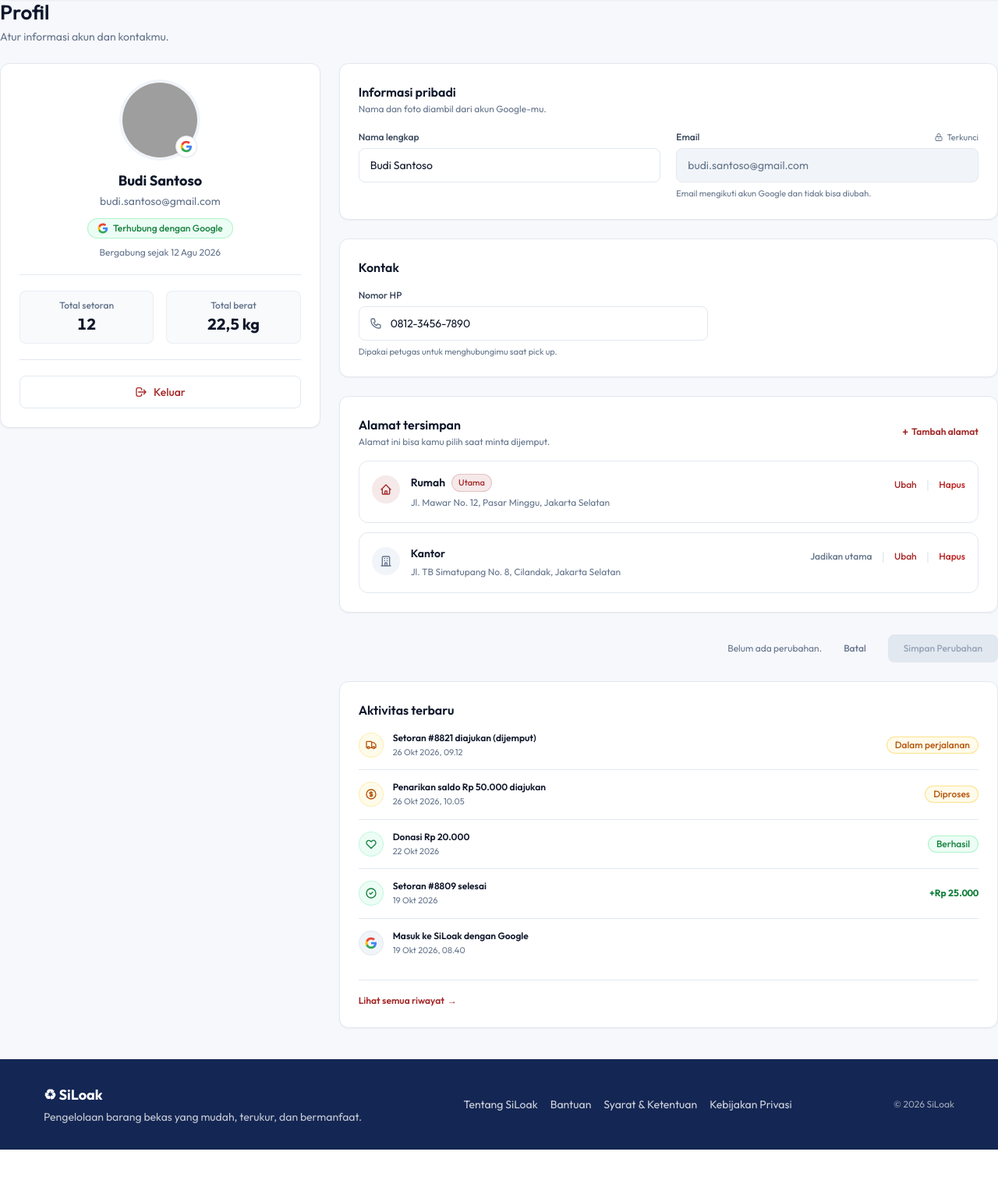
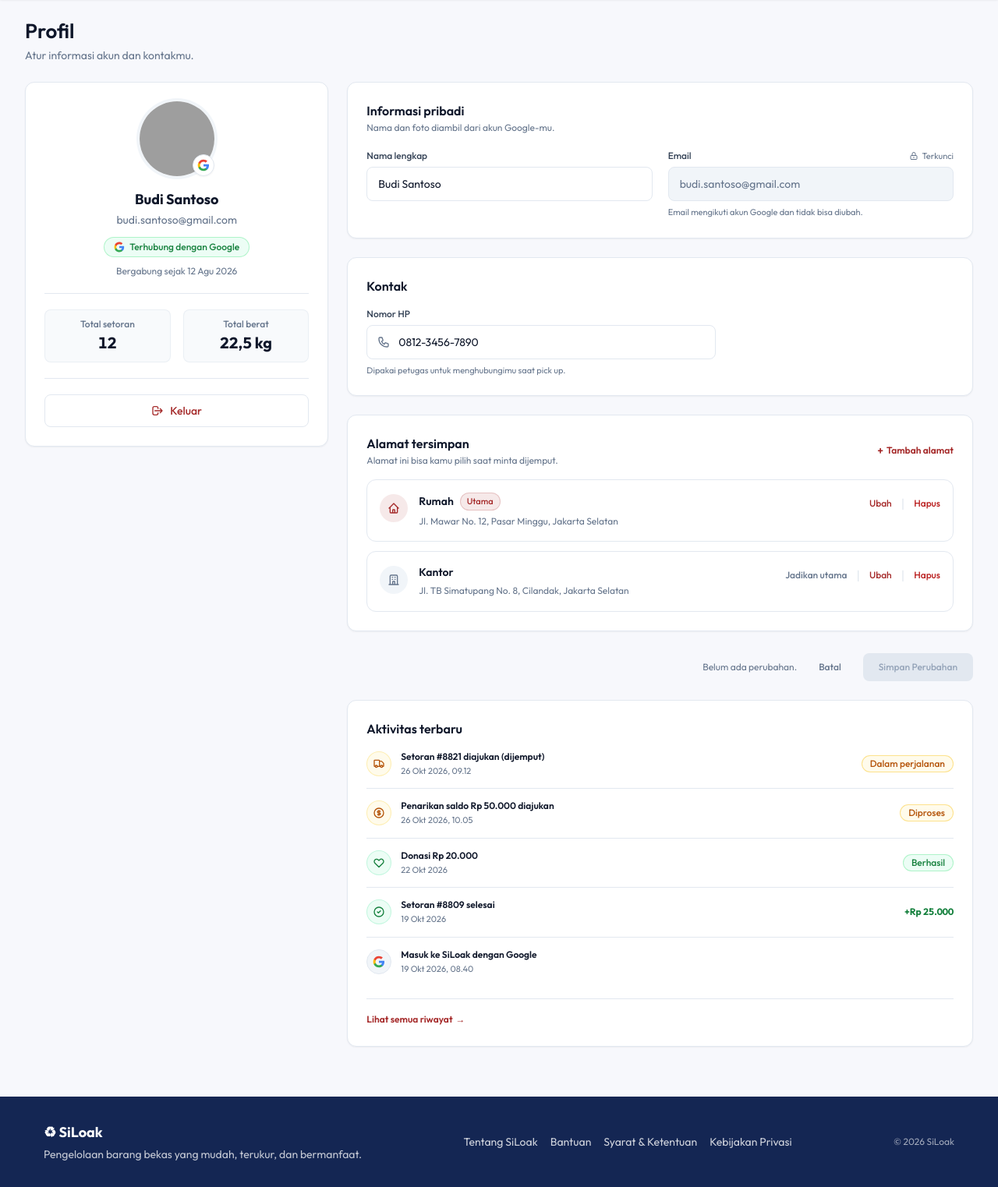
Before and after one commit to SiLoak/website, a Django app: page /profile/ in a window 1280 px wide. Shown: the part 64-1587 px from the top of the page at 78% size. Before the commit the page ends 1539 px from the top, so only its background shows below. Run offline with Django 5.2, Linux system fonts and the light colour scheme; grey boxes are pictures that could not be loaded.

Commit message:
style: redesign profile page

```diff
--- a/templates/profile.html
+++ b/templates/profile.html
@@ -3,17 +3,18 @@
 {% block content %}
 {% include "components/navbar.html" with active_item="profile" %}
 <main id="main-content" class="min-h-screen bg-page-bg">
+<div class="mx-auto w-full max-w-[1600px] px-4 py-6 sm:px-6 lg:px-8">
 <!-- Page Header -->
 <div class="mb-6">
 <h1 class="text-[26px] font-semibold text-[#0F172A] leading-tight">Profil</h1>
 <p class="text-sm text-[#64748B] mt-1">Atur informasi akun dan kontakmu.</p>
 </div>
 <!-- 2-Column Layout (32% Left, 68% Right, 24px gap) -->
-<div class="grid grid-cols-1 lg:grid-cols-12 gap-6 items-start">
+<div class="grid grid-cols-1 items-start gap-4 md:gap-6 lg:grid-cols-12">
 <!-- LEFT COLUMN (~32% -> lg:col-span-4) -->
 <div class="lg:col-span-4 space-y-6">
 <!-- Profile Summary Card -->
-<div class="bg-white rounded-xl border border-[#E2E8F0] p-6 shadow-sm flex flex-col items-center text-center">
+<div class="flex flex-col items-center rounded-xl border border-[#E2E8F0] bg-white p-4 text-center shadow-sm sm:p-6">
 <!-- 96px Round Avatar -->
 <div class="relative mb-4">
 <div class="w-24 h-24 rounded-full overflow-hidden ring-4 ring-[#F1F5F9] shadow-sm">
@@ -71,7 +72,7 @@
 <!-- RIGHT COLUMN (~68% -> lg:col-span-8) -->
 <div class="lg:col-span-8 space-y-6">
 <!-- Card 1: Informasi pribadi -->
-<div class="bg-white rounded-xl border border-[#E2E8F0] p-6 shadow-sm">
+<div class="rounded-xl border border-[#E2E8F0] bg-white p-4 shadow-sm sm:p-6">
 <div class="mb-5">
 <h3 class="text-base font-semibold text-[#0F172A]">Informasi pribadi</h3>
 <p class="text-xs text-[#64748B] mt-0.5">Nama dan foto diambil dari akun Google-mu.</p>
@@ -105,7 +106,7 @@
 </div>
 </div>
 <!-- Card 2: Kontak -->
-<div class="bg-white rounded-xl border border-[#E2E8F0] p-6 shadow-sm">
+<div class="rounded-xl border border-[#E2E8F0] bg-white p-4 shadow-sm sm:p-6">
 <div class="mb-4">
 <h3 class="text-base font-semibold text-[#0F172A]">Kontak</h3>
 </div>
@@ -123,8 +124,8 @@
 </div>
 </div>
 <!-- Card 3: Alamat tersimpan -->
-<div class="bg-white rounded-xl border border-[#E2E8F0] p-6 shadow-sm">
-<div class="flex items-center justify-between mb-4">
+<div class="rounded-xl border border-[#E2E8F0] bg-white p-4 shadow-sm sm:p-6">
+<div class="mb-4 flex flex-col items-start gap-2 sm:flex-row sm:items-center sm:justify-between">
 <div>
 <h3 class="text-base font-semibold text-[#0F172A]">Alamat tersimpan</h3>
 <p class="text-xs text-[#64748B] mt-0.5">Alamat ini bisa kamu pilih saat minta dijemput.</p>
@@ -137,137 +138,137 @@
 </div>
 <div class="space-y-3">
 <!-- Address Row 1: Rumah (Utama) -->
-<div class="p-4 rounded-xl border border-[#E2E8F0] bg-[#FFFFFF] hover:border-slate-300 transition flex items-start justify-between gap-4">
-<div class="flex items-start gap-3.5">
+<div class="flex flex-col items-stretch justify-between gap-3 rounded-xl border border-[#E2E8F0] bg-[#FFFFFF] p-3 transition hover:border-slate-300 sm:flex-row sm:items-start sm:gap-4 sm:p-4">
+<div class="flex min-w-0 items-start gap-3.5">
 <div class="w-9 h-9 rounded-full bg-[#A52A2A]/10 text-[#A52A2A] flex items-center justify-center shrink-0 mt-0.5">
 <svg class="w-4 h-4" fill="none" stroke="currentColor" viewbox="0 0 24 24">
 <path d="M3 12l2-2m0 0l7-7 7 7M5 10v10a1 1 0 001 1h3m10-11l2 2m-2-2v10a1 1 0 01-1 1h-3m-6 0a1 1 0 001-1v-4a1 1 0 011-1h2a1 1 0 011 1v4a1 1 0 001 1m-6 0h6" stroke-linecap="round" stroke-linejoin="round" stroke-width="2"></path>
 </svg>
 </div>
-<div>
+<div class="min-w-0">
 <div class="flex items-center gap-2">
 <span class="text-sm font-semibold text-[#0F172A]">Rumah</span>
 <span class="px-2 py-0.5 rounded-full text-[11px] font-medium bg-[#A52A2A]/10 text-[#A52A2A] border border-[#A52A2A]/20">Utama</span>
 </div>
-<p class="text-xs text-[#64748B] mt-1 leading-relaxed">Jl. Mawar No. 12, Pasar Minggu, Jakarta Selatan</p>
+<p class="mt-1 break-words text-xs leading-relaxed text-[#64748B]">Jl. Mawar No. 12, Pasar Minggu, Jakarta Selatan</p>
 </div>
 </div>
-<div class="flex items-center gap-3 shrink-0 pt-0.5">
+<div class="flex flex-wrap items-center justify-end gap-x-3 gap-y-2 pt-0.5 sm:shrink-0">
 <button class="text-xs font-medium text-[#A52A2A] hover:underline" type="button">Ubah</button>
-<span class="text-[#E2E8F0]">|</span>
+<span class="hidden text-[#E2E8F0] sm:inline">|</span>
 <button class="text-xs font-medium text-[#B91C1C] hover:underline" type="button">Hapus</button>
 </div>
 </div>
 <!-- Address Row 2: Kantor -->
-<div class="p-4 rounded-xl border border-[#E2E8F0] bg-[#FFFFFF] hover:border-slate-300 transition flex items-start justify-between gap-4">
-<div class="flex items-start gap-3.5">
+<div class="flex flex-col items-stretch justify-between gap-3 rounded-xl border border-[#E2E8F0] bg-[#FFFFFF] p-3 transition hover:border-slate-300 sm:flex-row sm:items-start sm:gap-4 sm:p-4">
+<div class="flex min-w-0 items-start gap-3.5">
 <div class="w-9 h-9 rounded-full bg-[#F1F5F9] text-[#64748B] flex items-center justify-center shrink-0 mt-0.5">
 <svg class="w-4 h-4" fill="none" stroke="currentColor" viewbox="0 0 24 24">
 <path d="M19 21V5a2 2 0 00-2-2H7a2 2 0 00-2 2v16m14 0h2m-2 0h-5m-9 0H3m2 0h5M9 7h1m-1 4h1m4-4h1m-1 4h1m-5 10v-5a1 1 0 011-1h2a1 1 0 011 1v5m-4 0h4" stroke-linecap="round" stroke-linejoin="round" stroke-width="2"></path>
 </svg>
 </div>
-<div>
+<div class="min-w-0">
 <div class="flex items-center gap-2">
 <span class="text-sm font-semibold text-[#0F172A]">Kantor</span>
 </div>
-<p class="text-xs text-[#64748B] mt-1 leading-relaxed">Jl. TB Simatupang No. 8, Cilandak, Jakarta Selatan</p>
+<p class="mt-1 break-words text-xs leading-relaxed text-[#64748B]">Jl. TB Simatupang No. 8, Cilandak, Jakarta Selatan</p>
 </div>
 </div>
-<div class="flex items-center gap-3 shrink-0 pt-0.5">
+<div class="flex flex-wrap items-center justify-end gap-x-3 gap-y-2 pt-0.5 sm:shrink-0">
 <button class="text-xs font-medium text-[#64748B] hover:text-[#A52A2A] transition" type="button">Jadikan utama</button>
-<span class="text-[#E2E8F0]">|</span>
+<span class="hidden text-[#E2E8F0] sm:inline">|</span>
 <button class="text-xs font-medium text-[#A52A2A] hover:underline" type="button">Ubah</button>
-<span class="text-[#E2E8F0]">|</span>
+<span class="hidden text-[#E2E8F0] sm:inline">|</span>
 <button class="text-xs font-medium text-[#B91C1C] hover:underline" type="button">Hapus</button>
 </div>
 </div>
 </div>
 </div>
 <!-- Save bar (aligned right) -->
-<div class="flex items-center justify-end gap-3 pt-1">
-<span class="text-xs text-[#64748B]">Belum ada perubahan.</span>
-<button class="px-4 py-2 text-xs font-medium text-[#64748B] hover:text-[#0F172A] transition" type="button">Batal</button>
-<button class="px-5 py-2.5 rounded-lg bg-[#E2E8F0] text-[#94A3B8] font-medium text-xs cursor-not-allowed select-none transition" disabled="" type="button">
+<div class="flex flex-col items-stretch gap-2 pt-1 sm:flex-row sm:items-center sm:justify-end sm:gap-3">
+<span class="text-xs text-[#64748B] sm:text-right">Belum ada perubahan.</span>
+<button class="px-4 py-2 text-xs font-medium text-[#64748B] transition hover:text-[#0F172A]" type="button">Batal</button>
+<button class="rounded-lg bg-[#E2E8F0] px-5 py-2.5 text-xs font-medium text-[#94A3B8] transition cursor-not-allowed select-none" disabled="" type="button">
             Simpan Perubahan
           </button>
 </div>
 <!-- Card 4: Aktivitas terbaru -->
-<div class="bg-white rounded-xl border border-[#E2E8F0] p-6 shadow-sm">
+<div class="rounded-xl border border-[#E2E8F0] bg-white p-4 shadow-sm sm:p-6">
 <div class="mb-4">
 <h3 class="text-base font-semibold text-[#0F172A]">Aktivitas terbaru</h3>
 </div>
 <div class="divide-y divide-[#E2E8F0]">
 <!-- Activity 1 -->
-<div class="py-3.5 flex items-center justify-between gap-4 first:pt-0">
-<div class="flex items-center gap-3">
+<div class="flex items-start justify-between gap-3 py-3.5 first:pt-0 sm:items-center sm:gap-4">
+<div class="flex min-w-0 items-center gap-3">
 <div class="w-8 h-8 rounded-full bg-amber-50 text-amber-700 border border-amber-200/60 flex items-center justify-center shrink-0">
 <svg class="w-4 h-4" fill="none" stroke="currentColor" viewbox="0 0 24 24">
 <path d="M13 16V6a1 1 0 00-1-1H4a1 1 0 00-1 1v10a1 1 0 001 1h1m8-1a1 1 0 01-1 1H9m4-1V8a1 1 0 011-1h2.586a1 1 0 01.707.293l3.414 3.414a1 1 0 01.293.707V16a1 1 0 01-1 1h-1m-6-1a1 1 0 001 1h1M5 17a2 2 0 104 0m-4 0a2 2 0 114 0m6 0a2 2 0 104 0m-4 0a2 2 0 114 0" stroke-linecap="round" stroke-linejoin="round" stroke-width="2"></path>
 </svg>
 </div>
-<div>
-<p class="text-xs font-semibold text-[#0F172A]">Setoran #8821 diajukan (dijemput)</p>
+<div class="min-w-0">
+<p class="break-words text-xs font-semibold text-[#0F172A]">Setoran #8821 diajukan (dijemput)</p>
 <p class="text-[11px] text-[#64748B] mt-0.5">26 Okt 2026, 09.12</p>
 </div>
 </div>
-<span class="px-2.5 py-0.5 rounded-full text-xs font-medium bg-[#FFFBEB] text-[#B45309] border border-[#FCD34D]/60 whitespace-nowrap">
+<span class="shrink-0 whitespace-nowrap rounded-full border border-[#FCD34D]/60 bg-[#FFFBEB] px-2.5 py-0.5 text-xs font-medium text-[#B45309]">
                 Dalam perjalanan
               </span>
 </div>
 <!-- Activity 2 -->
-<div class="py-3.5 flex items-center justify-between gap-4">
-<div class="flex items-center gap-3">
+<div class="flex items-start justify-between gap-3 py-3.5 sm:items-center sm:gap-4">
+<div class="flex min-w-0 items-center gap-3">
 <div class="w-8 h-8 rounded-full bg-amber-50 text-amber-700 border border-amber-200/60 flex items-center justify-center shrink-0">
 <svg class="w-4 h-4" fill="none" stroke="currentColor" viewbox="0 0 24 24">
 <path d="M12 8c-1.657 0-3 .895-3 2s1.343 2 3 2 3 .895 3 2-1.343 2-3 2m0-8c1.11 0 2.08.402 2.599 1M12 8V7m0 1v8m0 0v1m0-1c-1.11 0-2.08-.402-2.599-1M21 12a9 9 0 11-18 0 9 9 0 0118 0z" stroke-linecap="round" stroke-linejoin="round" stroke-width="2"></path>
 </svg>
 </div>
-<div>
-<p class="text-xs font-semibold text-[#0F172A]">Penarikan saldo Rp 50.000 diajukan</p>
+<div class="min-w-0">
+<p class="break-words text-xs font-semibold text-[#0F172A]">Penarikan saldo Rp 50.000 diajukan</p>
 <p class="text-[11px] text-[#64748B] mt-0.5">26 Okt 2026, 10.05</p>
 </div>
 </div>
-<span class="px-2.5 py-0.5 rounded-full text-xs font-medium bg-[#FFFBEB] text-[#B45309] border border-[#FCD34D]/60 whitespace-nowrap">
+<span class="shrink-0 whitespace-nowrap rounded-full border border-[#FCD34D]/60 bg-[#FFFBEB] px-2.5 py-0.5 text-xs font-medium text-[#B45309]">
                 Diproses
               </span>
 </div>
 <!-- Activity 3 -->
-<div class="py-3.5 flex items-center justify-between gap-4">
-<div class="flex items-center gap-3">
+<div class="flex items-start justify-between gap-3 py-3.5 sm:items-center sm:gap-4">
+<div class="flex min-w-0 items-center gap-3">
 <div class="w-8 h-8 rounded-full bg-emerald-50 text-emerald-700 border border-emerald-200/60 flex items-center justify-center shrink-0">
 <svg class="w-4 h-4 text-[#15803D]" fill="none" stroke="currentColor" viewbox="0 0 24 24">
 <path d="M4.318 6.318a4.5 4.5 0 000 6.364L12 20.364l7.682-7.682a4.5 4.5 0 00-6.364-6.364L12 7.636l-1.318-1.318a4.5 4.5 0 00-6.364 0z" stroke-linecap="round" stroke-linejoin="round" stroke-width="2"></path>
 </svg>
 </div>
-<div>
-<p class="text-xs font-semibold text-[#0F172A]">Donasi Rp 20.000</p>
+<div class="min-w-0">
+<p class="break-words text-xs font-semibold text-[#0F172A]">Donasi Rp 20.000</p>
 <p class="text-[11px] text-[#64748B] mt-0.5">22 Okt 2026</p>
 </div>
 </div>
-<span class="px-2.5 py-0.5 rounded-full text-xs font-medium bg-[#ECFDF5] text-[#15803D] border border-[#86EFAC]/60 whitespace-nowrap">
+<span class="shrink-0 whitespace-nowrap rounded-full border border-[#86EFAC]/60 bg-[#ECFDF5] px-2.5 py-0.5 text-xs font-medium text-[#15803D]">
                 Berhasil
               </span>
 </div>
 <!-- Activity 4 -->
-<div class="py-3.5 flex items-center justify-between gap-4">
-<div class="flex items-center gap-3">
+<div class="flex items-start justify-between gap-3 py-3.5 sm:items-center sm:gap-4">
+<div class="flex min-w-0 items-center gap-3">
 <div class="w-8 h-8 rounded-full bg-emerald-50 text-emerald-700 border border-emerald-200/60 flex items-center justify-center shrink-0">
 <svg class="w-4 h-4 text-[#15803D]" fill="none" stroke="currentColor" viewbox="0 0 24 24">
 <path d="M9 12l2 2 4-4m6 2a9 9 0 11-18 0 9 9 0 0118 0z" stroke-linecap="round" stroke-linejoin="round" stroke-width="2"></path>
 </svg>
 </div>
-<div>
-<p class="text-xs font-semibold text-[#0F172A]">Setoran #8809 selesai</p>
+<div class="min-w-0">
+<p class="break-words text-xs font-semibold text-[#0F172A]">Setoran #8809 selesai</p>
 <p class="text-[11px] text-[#64748B] mt-0.5">19 Okt 2026</p>
 </div>
 </div>
-<span class="text-xs font-bold text-[#15803D] tabular-nums whitespace-nowrap">
+<span class="shrink-0 whitespace-nowrap text-xs font-bold tabular-nums text-[#15803D]">
                 +Rp 25.000
               </span>
 </div>
 <!-- Activity 5 -->
-<div class="py-3.5 flex items-center justify-between gap-4">
-<div class="flex items-center gap-3">
+<div class="flex items-start justify-between gap-3 py-3.5 sm:items-center sm:gap-4">
+<div class="flex min-w-0 items-center gap-3">
 <div class="w-8 h-8 rounded-full bg-[#F1F5F9] text-[#64748B] border border-[#E2E8F0] flex items-center justify-center shrink-0">
 <svg class="w-4 h-4" viewbox="0 0 24 24">
 <path d="M22.56 12.25c0-.78-.07-1.53-.2-2.25H12v4.26h5.92c-.26 1.37-1.04 2.53-2.21 3.31v2.77h3.57c2.08-1.92 3.28-4.74 3.28-8.09z" fill="#4285F4"></path>
@@ -276,8 +277,8 @@
 <path d="M12 5.38c1.62 0 3.06.56 4.21 1.64l3.15-3.15C17.45 2.09 14.97 1 12 1 7.7 1 3.99 3.47 2.18 7.06l3.66 2.84c.87-2.6 3.3-4.52 6.16-4.52z" fill="#EA4335"></path>
 </svg>
 </div>
-<div>
-<p class="text-xs font-semibold text-[#0F172A]">Masuk ke SiLoak dengan Google</p>
+<div class="min-w-0">
+<p class="break-words text-xs font-semibold text-[#0F172A]">Masuk ke SiLoak dengan Google</p>
 <p class="text-[11px] text-[#64748B] mt-0.5">19 Okt 2026, 08.40</p>
 </div>
 </div>
@@ -293,6 +294,7 @@
 </div>
 </div>
 </div>
+ </div>
 </main>
 {% include "components/footer.html" %}
 {% endblock %}
```
Also changed, not shown: static/tailwind.css.
